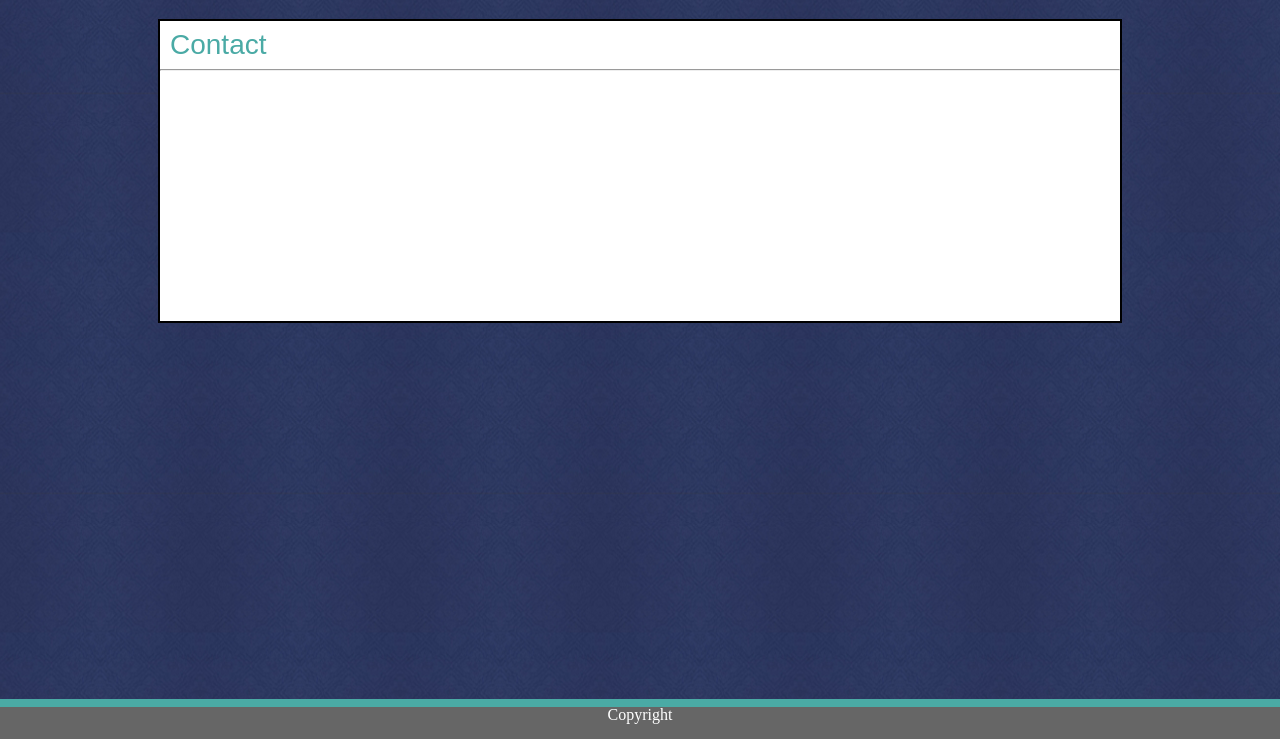
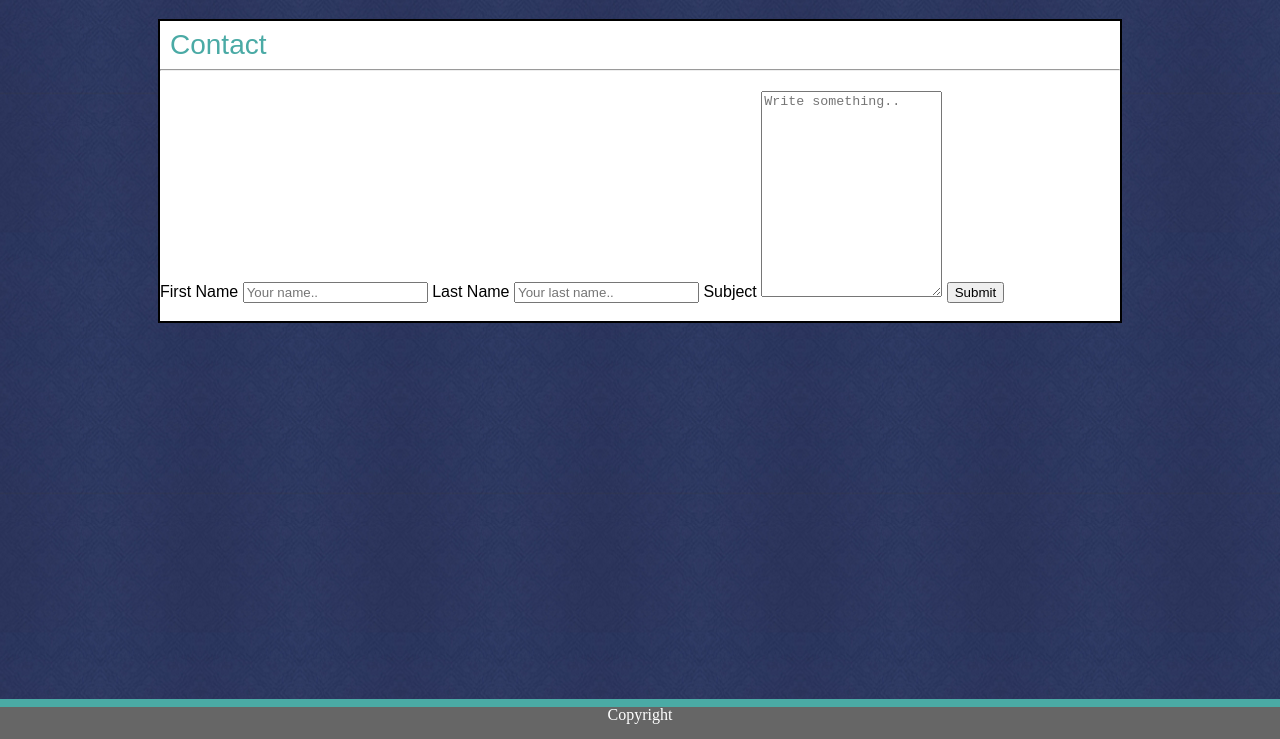
Before and after one commit to shawn220a/shawn220a.github.io, a plain HTML site: page contact.html in a window 1280 px wide. Shown: the part 61-800 px from the top of the page. Drawn offline with Linux system fonts and the light colour scheme.

Commit message:
Add Contact Form

```diff
--- a/contact.html
+++ b/contact.html
@@ -26,6 +26,30 @@
       <div class="contact">
         <h1>Contact</h1>
         <hr />
+        <form action="action_page.php">
+          <label for="fname">First Name</label>
+          <input
+            type="text"
+            id="fname"
+            name="firstname"
+            placeholder="Your name.."
+          />
+          <label for="lname">Last Name</label>
+          <input
+            type="text"
+            id="lname"
+            name="lastname"
+            placeholder="Your last name.."
+          />
+          <label for="subject">Subject</label>
+          <textarea
+            id="subject"
+            name="subject"
+            placeholder="Write something.."
+            style="height:200px"
+          ></textarea>
+          <input type="submit" value="Submit" />
+        </form>
       </div>
     </div>
   </body>
```
